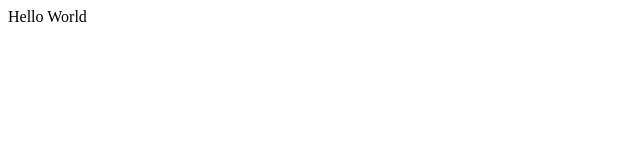
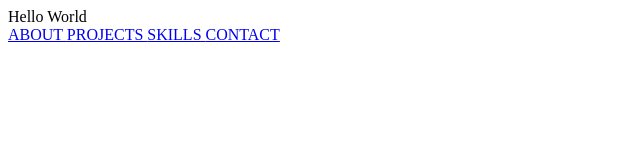
Before and after one commit to miksup/miksup.github.io, a plain HTML site: page index.html in a window 1280 px wide. Shown: the whole page, without its empty margins (0-640 px from the left). Drawn offline with Linux system fonts and the light colour scheme.

Commit message:
HTML navigation fixed

```diff
--- a/index.html
+++ b/index.html
@@ -1,3 +1,16 @@
 <!DOCTYPE html>
 <html>Hello World
+<head>
+		<title>SKILLS</title>
+	</head>
+
+	<body>
+
+	<div>
+		<a href="About.html"> ABOUT </a>
+		<a href="Projects.html"> PROJECTS </a>
+		<a href="Skills.html"> SKILLS </a>
+		<a href="Contact.html"> CONTACT </a>
+	</div>
+	</body>
 </html>
```
